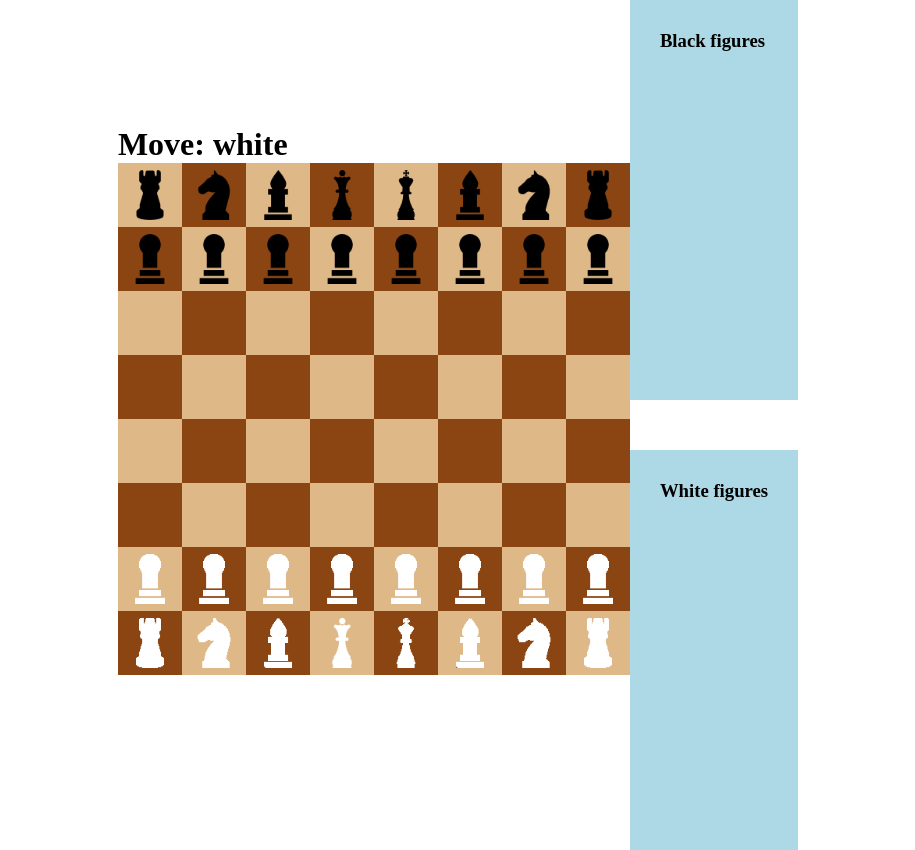
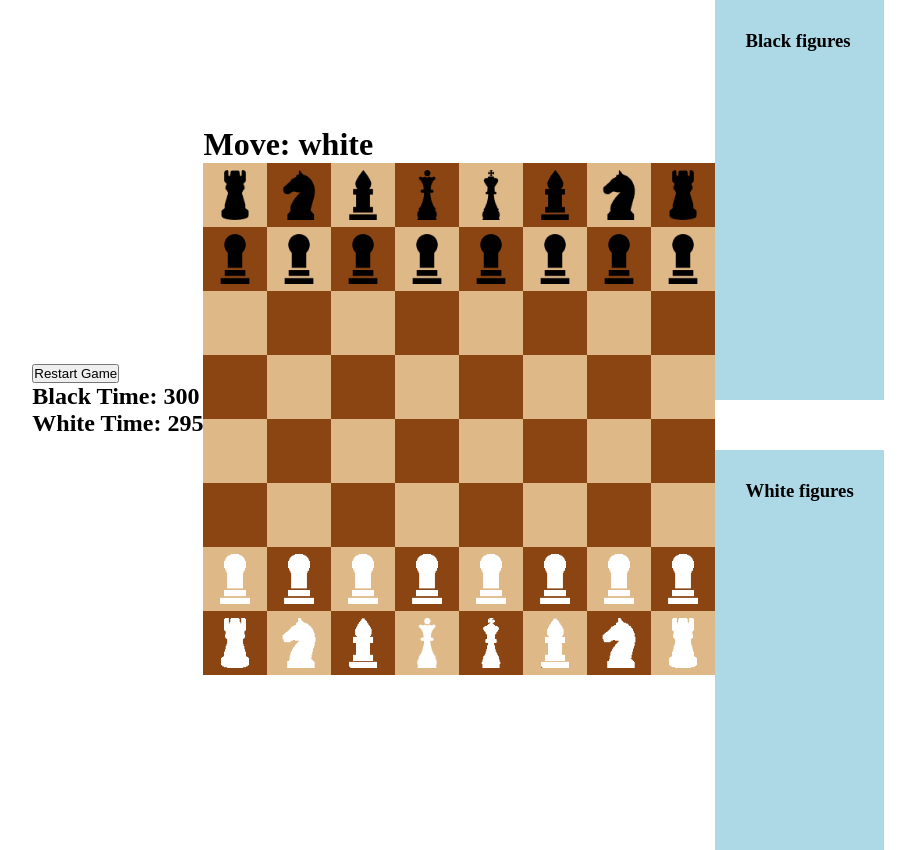
Before and after one commit to vadushkin/chess-game-react, a React (Create React App) app: page / in a window 1280 px wide. Shown: the whole page, without its empty margins (182-1097 px from the left). Built offline with nearby package versions, Linux system fonts and the light colour scheme.

Commit message:
added Timer

```diff
--- a/src/App.tsx
+++ b/src/App.tsx
@@ -5,6 +5,7 @@
 import {Player} from "./models/Player";
 import {Colors} from "./models/Colors";
 import LostFigures from "./components/LostFigures";
+import Timer from "./components/Timer";
 
 const App = () => {
     const [board, setBoard] = useState(new Board());
@@ -30,6 +31,10 @@
 
     return (
         <div className="app">
+            <Timer
+                restart={restart}
+                currentPlayer={currentPlayer}
+            />
             <BoardComponent
                 board={board}
                 setBoard={setBoard}
--- /dev/null
+++ b/src/components/Timer.tsx
@@ -0,0 +1,53 @@
+import React, {FC, useEffect, useRef, useState} from 'react';
+import {Player} from "../models/Player";
+import {Colors} from "../models/Colors";
+
+interface TimeProps {
+    currentPlayer: Player | null;
+    restart: () => void;
+}
+
+
+const Timer: FC<TimeProps> = ({currentPlayer, restart}) => {
+    const [blackTime, setBlackTime] = useState(300);
+    const [whiteTime, setWhiteTime] = useState(300);
+    const timer = useRef<null | ReturnType<typeof setInterval>>(null);
+
+    useEffect(() => {
+        startTimer();
+    }, [currentPlayer])
+
+    function startTimer() {
+        if (timer.current) {
+            clearInterval(timer.current)
+        }
+        const callback = currentPlayer?.color === Colors.WHITE ? decrementWhiteTimer : decrementBlackTimer
+        timer.current = setInterval(callback, 1000);
+    }
+
+    function decrementBlackTimer() {
+        setBlackTime(prev => prev - 1)
+    }
+
+    function decrementWhiteTimer() {
+        setWhiteTime(prev => prev - 1)
+    }
+
+    const handleRestart = () => {
+        setWhiteTime(300);
+        setBlackTime(300);
+        restart();
+    }
+
+    return (
+        <div>
+            <div>
+                <button onClick={handleRestart}>Restart Game</button>
+            </div>
+            <h2>Black Time: {blackTime}</h2>
+            <h2>White Time: {whiteTime}</h2>
+        </div>
+    );
+};
+
+export default Timer;
```
